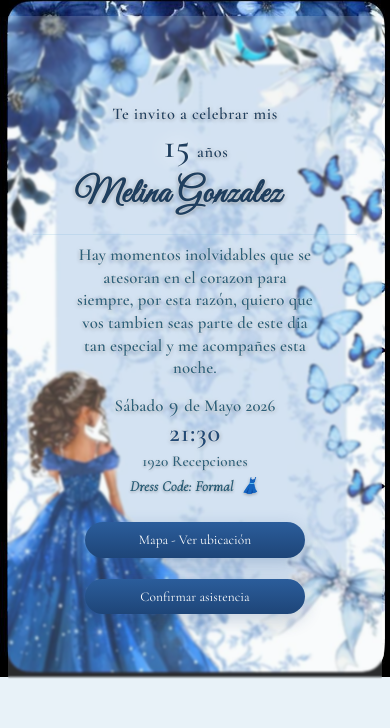
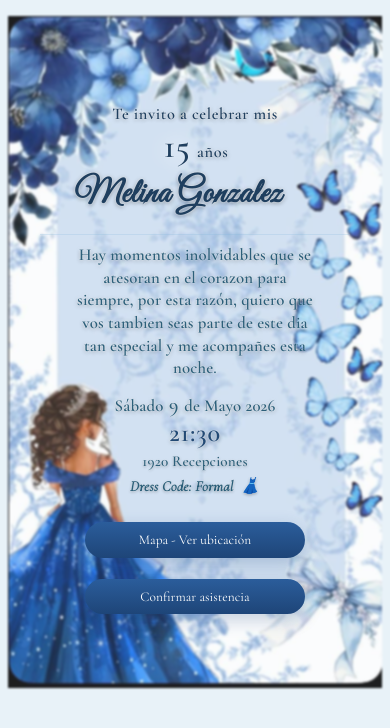
Before and after one commit to MatiasRosenberg/mel, a plain HTML site: page index.html in a window 390 px wide. Drawn offline with nearby package versions, Linux system fonts and the light colour scheme.

Commit message:
prueba resolucion s26 ultra

```diff
--- a/styles.css
+++ b/styles.css
@@ -57,12 +57,12 @@ body::after {
   content: '';
   position: fixed;
   inset: 0;
-  z-index: -1;
+  z-index: -2;
   background-image:
     radial-gradient(ellipse 80% 50% at 20% 30%, rgba(126, 184, 218, 0.08) 0%, transparent 50%),
     radial-gradient(ellipse 60% 40% at 80% 70%, rgba(90, 159, 201, 0.06) 0%, transparent 45%);
   pointer-events: none;
-  opacity: 0.1;
+  opacity: 0.08;
 }
 
 /* ===== Wrapper y marco ===== */
@@ -73,23 +73,29 @@ body::after {
   position: relative;
   display: flex;
   justify-content: center;
-  background-image: url("assets/fondo-meli.jpeg");
-  background-size: contain;
-  background-repeat: no-repeat;
-  background-position: center top;
-  background-attachment: scroll;
+  align-items: flex-start;
+  background-color: var(--blue-bg);
 }
 
 .page-frame {
   position: relative;
+  display: flex;
+  flex-direction: column;
+  justify-content: flex-start;
   flex: 1;
+  background-image: url("assets/fondo-meli.jpeg");
+  background-size: cover;
+  background-repeat: no-repeat;
+  background-position: center top;
+  min-height: 100vh;
+  min-height: 100dvh;
   min-width: 0;
   width: 100%;
   max-width: min(980px, 96vw);
   margin: 0 auto;
   min-height: 100vh;
   min-height: 100dvh;
-  background: transparent;
+  /* mantener el fondo de imagen visible */
   padding: clamp(1.5rem, 6vw, 3rem);
   padding-top: max(clamp(1.5rem, 6vw, 3rem), env(safe-area-inset-top));
   padding-bottom: max(clamp(4rem, 12vw, 8rem), env(safe-area-inset-bottom));
@@ -100,9 +106,9 @@ body::after {
 
 /* Capa detrás del marco: mismo velo suave en desktop y móvil */
 .frame-bg {
-  position: absolute;
+  position: fixed;
   inset: 0;
-  background: rgba(232, 242, 248, 0.18); /* menos opacidad para ver más fondo */
+  background: rgba(232, 242, 248, 0.12);
   backdrop-filter: blur(0.8px);
   -webkit-backdrop-filter: blur(0.8px);
   z-index: 1;
@@ -247,6 +253,9 @@ body::after {
 /* ===== Hero ===== */
 .hero {
   text-align: center;
+  display: flex;
+  flex-direction: column;
+  align-items: center;
   /* Más aire a la derecha para que el nombre no se pise con las mariposas del fondo */
   padding: clamp(2.25rem, 6vw, 4rem) clamp(1.25rem, 12vw, 3.5rem) clamp(2.5rem, 6vw, 4rem) clamp(1.25rem, 6vw, 2.5rem);
   margin: 0;
@@ -291,9 +300,12 @@ body::after {
   font-size: clamp(3.2rem, 12vw, 5.8rem);
   font-weight: 400;
   color: var(--blue-ink);
+  display: block;
   margin: 0.35em auto 0.2em;
-  max-width: 100%;
-  padding: 0 clamp(0.75rem, 14vw, 3.25rem) 0 clamp(0.5rem, 6vw, 1.5rem);
+  max-width: min(100%, 90vw);
+  width: 100%;
+  padding: 0;
+  text-align: center;
   line-height: 1.15;
   letter-spacing: 0.02em;
   position: relative;
@@ -386,11 +398,16 @@ body::after {
   font-family: var(--font-serif);
   font-size: clamp(1rem, 2vw, 1.2rem);
   color: var(--blue-dark);
+  font-weight: 700;
   font-style: italic;
   display: flex;
   justify-content: center;
   align-items: center;
   gap: 0.45rem;
+}
+
+.event-dresscode span {
+  font-weight: 800;
 }
 
 .dresscode-icon {
@@ -399,7 +416,15 @@ body::after {
 }
 
 .action-section {
-  padding-top: 1rem;
+  padding-top: 2rem;
+  margin-bottom: 1.5rem;
+}
+
+@media (max-width: 640px) {
+  .action-section {
+    padding-top: 2.2rem;
+    margin-bottom: 1.2rem;
+  }
 }
 
 .action-buttons {
@@ -486,6 +511,22 @@ body::after {
   color: #7a1520;
   background: rgba(255, 245, 245, 0.92);
   border: 1px solid rgba(180, 60, 70, 0.25);
+}
+
+@media (max-width: 640px) {
+  .page-frame {
+    min-height: auto;
+    padding-top: max(1rem, env(safe-area-inset-top));
+    padding-bottom: max(1.5rem, env(safe-area-inset-bottom));
+  }
+
+  .content {
+    padding: 1rem 0.9rem 1.5rem;
+  }
+
+  .hero {
+    padding: 1.25rem 0.75rem 1.5rem;
+  }
 }
 
 /* Campo trampa anti-spam (FormSubmit): oculto a usuarios */
```
